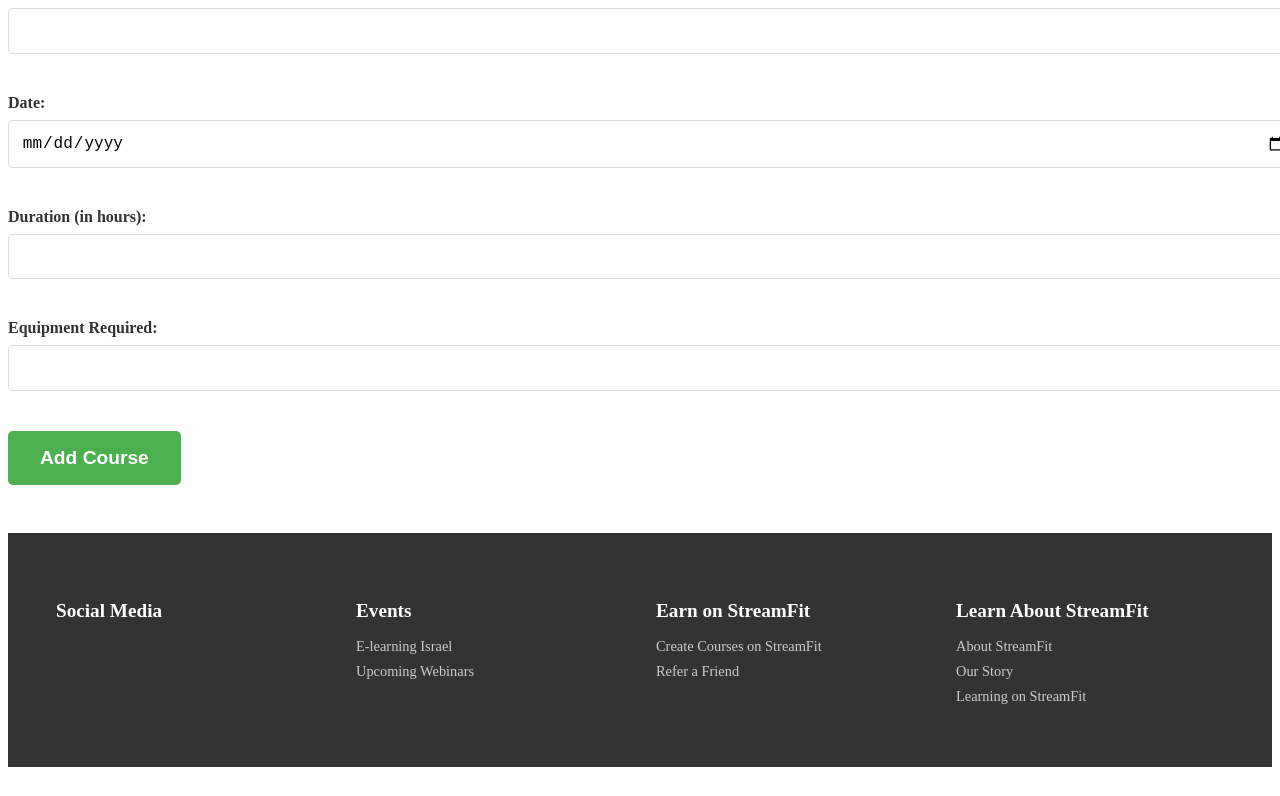
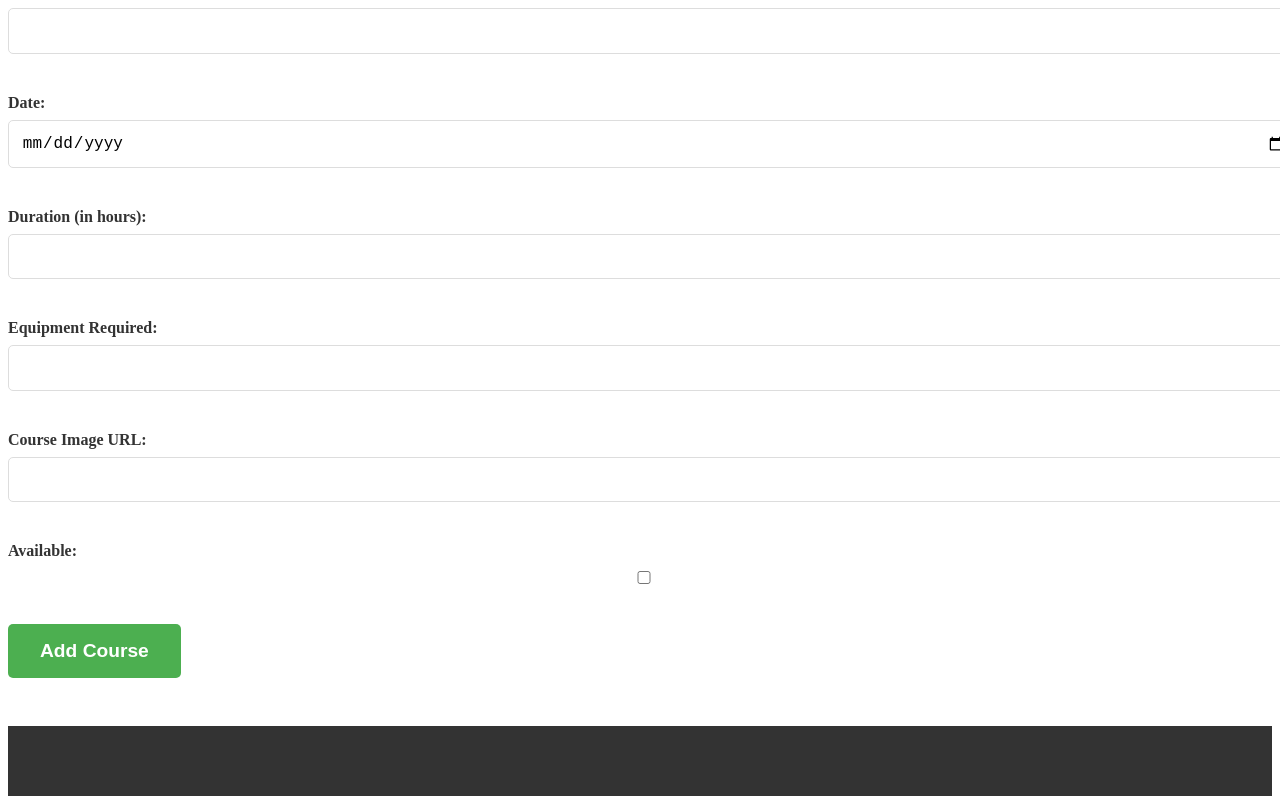
Before and after one commit to mahmoudfiron/training-web, a React (Create React App) app: page /create-course in a window 1280 px wide. Shown: the part 411-1207 px from the top of the page. Before the commit the page ends 1186 px from the top, so only its background shows below. Built offline with nearby package versions, Linux system fonts and the light colour scheme; no server answers.

Commit message:
main page windows with create courses

```diff
--- a/package.json
+++ b/package.json
@@ -13,6 +13,7 @@
     "firebase": "^11.0.1",
     "react": "^18.3.1",
     "react-dom": "^18.3.1",
+    "react-icons": "^5.3.0",
     "react-router-dom": "^6.28.0",
     "react-scripts": "5.0.1",
     "web-vitals": "^2.1.4"
--- a/src/components/HomePage.css
+++ b/src/components/HomePage.css
@@ -47,6 +47,23 @@
 
 .course-card-body {
   padding: 10px;
+  text-align: center; /* Ensures the name of the course is centered */
+}
+
+.course-details {
+  display: flex;
+  justify-content: space-between;
+  padding: 10px;
+  align-items: center;
+}
+
+.hours-info, .learners-info {
+  display: flex;
+  align-items: center;
+}
+
+.hours-info .icon, .learners-info .icon {
+  margin-right: 5px;
 }
 
 .more-info-button,
--- a/src/components/HomePage.js
+++ b/src/components/HomePage.js
@@ -3,7 +3,8 @@
 import React, { useState, useEffect } from 'react';
 import { collection, getDocs } from 'firebase/firestore';
 import { db } from '../firebase'; // Make sure this points to your Firebase setup
-import './HomePage.css'; // Ensure you have a CSS file to style this page
+import '../components/HomePage.css'; // Ensure you have a CSS file to style this page
+import { FaClock } from 'react-icons/fa'; // Import clock icon for the hours
 
 const HomePage = () => {
   const [courses, setCourses] = useState([]);
@@ -43,9 +44,18 @@ const HomePage = () => {
             </div>
             <img src={course.imageUrl || '/default-course.jpg'} alt={`${course.courseName}`} className="course-image" />
             <div className="course-card-body">
-              <h3>{course.courseName}</h3>
-              <p>{course.duration} hrs</p>
-              <p>{course.learners || '0'} learners</p>
+              <div className="course-details">
+                <h3>{course.courseName}</h3>
+              </div>
+              <div className="duration">
+                <FaClock className="hours-icon" />
+                <span>{course.duration} hrs</span>
+              </div>
+              <div className="learners">
+                <span>{course.learners || '0'} learners</span>
+              </div>
+            </div>
+            <div className="course-card-buttons">
               <button className="more-info-button">More Info</button>
               <button className="start-course-button">Start Course</button>
             </div>
--- a/src/pages/CreateCourse.js
+++ b/src/pages/CreateCourse.js
@@ -1,12 +1,12 @@
+// Import necessary dependencies
 import React, { useState } from 'react';
 import { collection, addDoc } from 'firebase/firestore';
-import { db } from '../firebase';
+import { db } from '../firebase'; // Assuming you have a firebase.js file that initializes and exports db
 import { useNavigate } from 'react-router-dom'; // Step 1: Import useNavigate
-import '../styles/CreateCourse.css';
-
-
+import '../styles/CreateCourse.css'; // Assuming you have a CSS file to style this page
 
 const CreateCourse = ({ user }) => {
+  // State for form data
   const [formData, setFormData] = useState({
     courseName: '',
     categoryName: '',
@@ -14,17 +14,18 @@ const CreateCourse = ({ user }) => {
     date: '',
     duration: '',
     equipment: '',
+    imageUrl: '', // Added new field for image URL
+    available: false, // Added availability field
   });
   const [message, setMessage] = useState('');
   const navigate = useNavigate(); // Step 2: Create a navigate function
 
-
   // Handle form input changes
   const handleChange = (e) => {
-    const { name, value } = e.target;
+    const { name, value, type, checked } = e.target;
     setFormData({
       ...formData,
-      [name]: value,
+      [name]: type === 'checkbox' ? checked : value,
     });
   };
 
@@ -146,6 +147,27 @@ const CreateCourse = ({ user }) => {
             onChange={handleChange}
           />
         </div>
+        <div className="form-group">
+          <label htmlFor="imageUrl">Course Image URL:</label>
+          <input
+            type="text"
+            id="imageUrl"
+            name="imageUrl"
+            value={formData.imageUrl}
+            onChange={handleChange}
+            required
+          />
+        </div>
+        <div className="form-group">
+          <label htmlFor="available">Available:</label>
+          <input
+            type="checkbox"
+            id="available"
+            name="available"
+            checked={formData.available}
+            onChange={handleChange}
+          />
+        </div>
         <button type="submit" className="submit-button">Add Course</button>
       </form>
       {message && <p className="message-text">{message}</p>}
```
Also changed, not shown: 1 other file (tests, documents, lock files or other folders).
